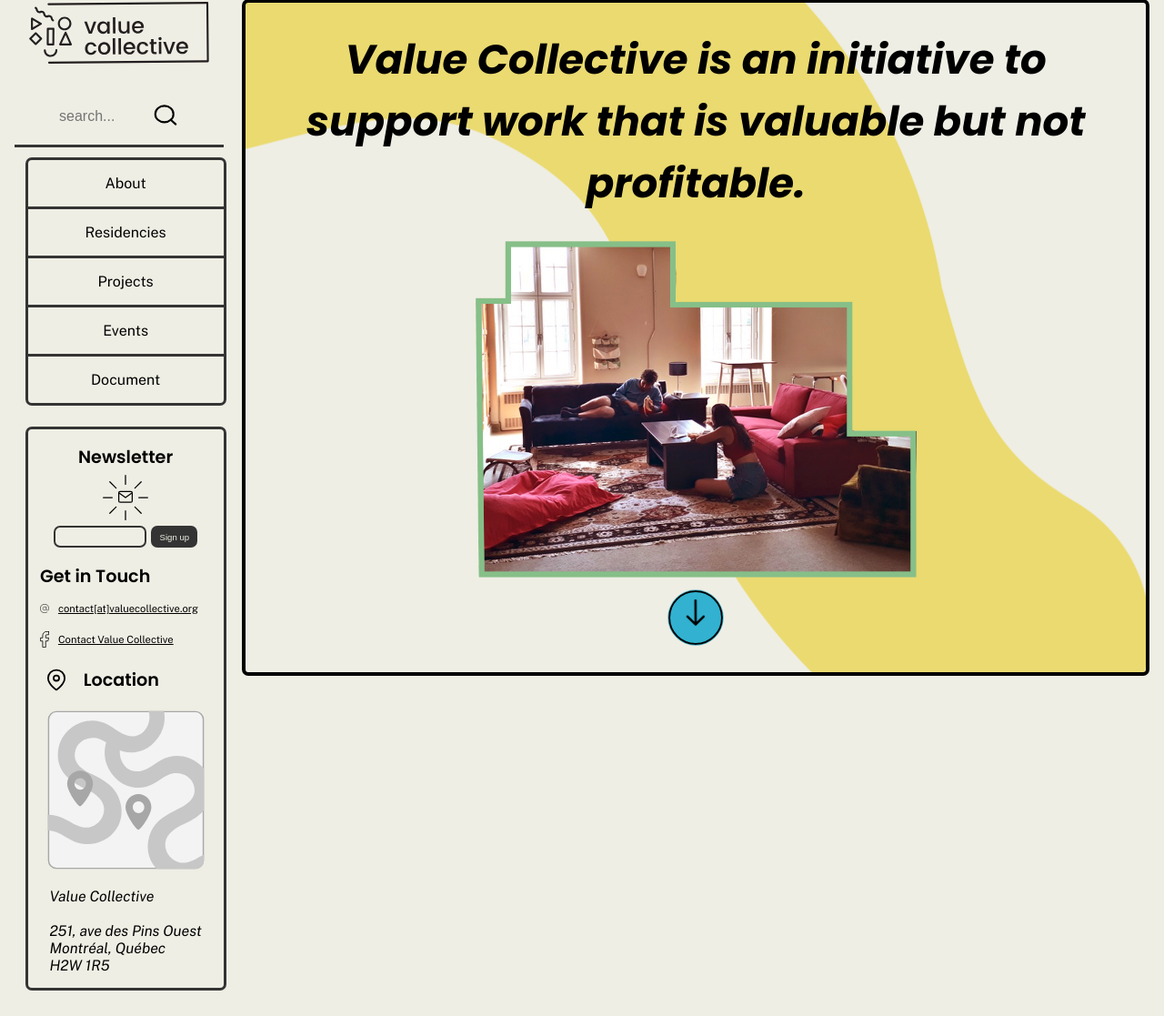
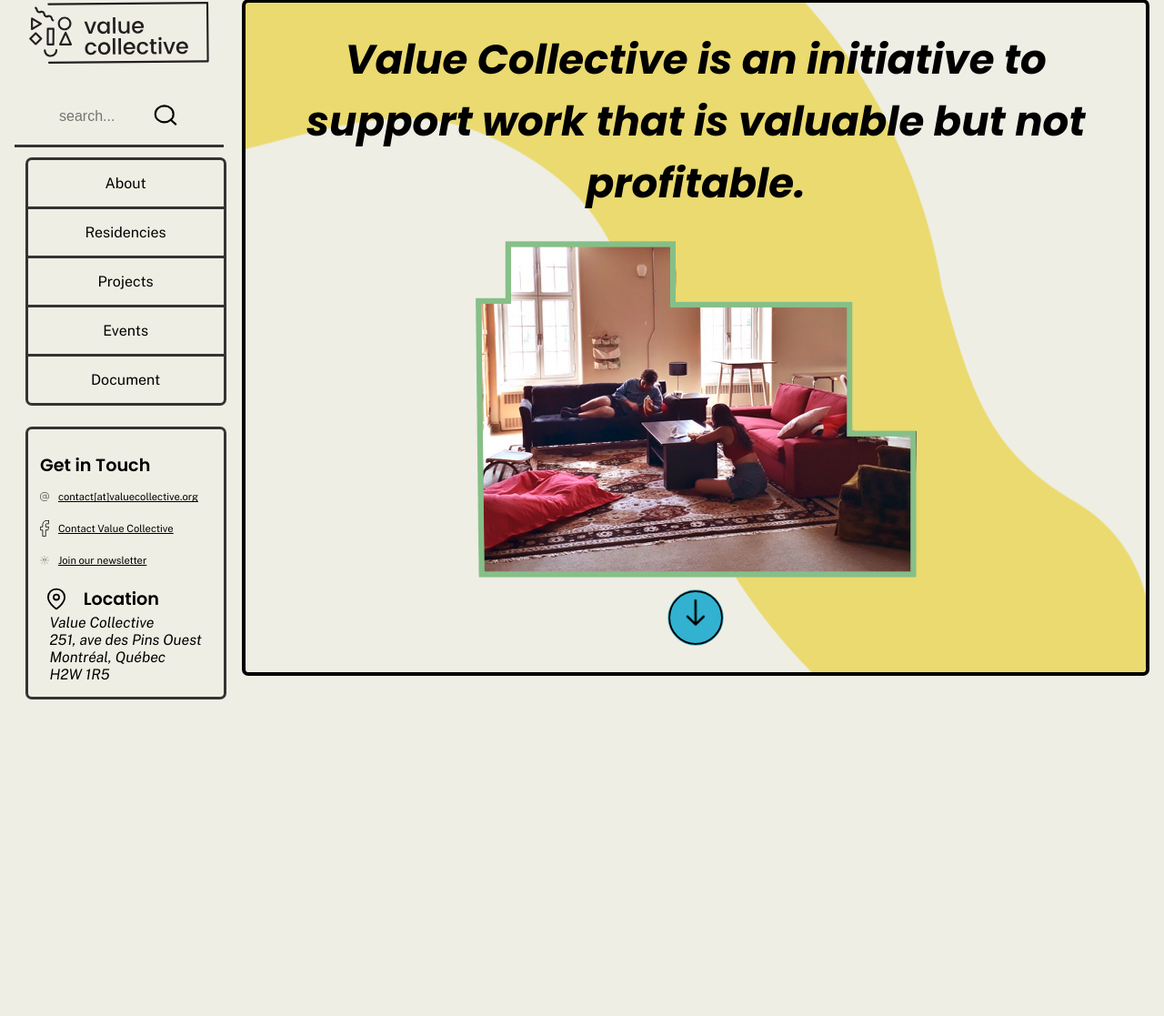
Before and after one commit to lksuenfa/value-collective-website, a PHP site: page /index.php in a window 1280 px wide. Shown: the part 23-1140 px from the top of the page at 91% size. After the commit the page ends 820 px from the top, so only its background shows below. Run offline with PHP 8.4, Linux system fonts and the light colour scheme.

Commit message:
Added newsletter in nav

```diff
--- a/website/main/footerNav.php
+++ b/website/main/footerNav.php
@@ -1,13 +1,4 @@
 <section id="footer" class="frame">
-
-    <div id="newsletter" class="footerSub">
-        <h3 class="bold">Newsletter</h3>
-        <img src="assets/icons/newsletter.svg" alt="letter icon">
-        <form action="">
-            <input type="text">
-            <button type="submit">Sign up</button>
-        </form>
-    </div>
 
     <div id="contact" class="footerSub">
         <h3 class="bold">Get in Touch</h3>
@@ -20,6 +11,11 @@
             <img src="assets/icons/fb.svg" alt="facebook icon">
             <a href="">Contact Value Collective</a>
         </div>
+
+        <div class="contactMethod">
+            <img src="assets/icons/newsletter.svg" alt="newsletter icon">
+            <a href="">Join our newsletter</a>
+        </div>
     </div>
 
     <div id="location">
@@ -29,12 +25,11 @@
         </div>
 
         <div class="addressWrapper">
-            <img src="assets/images/Small Cards,Map.svg" alt="black and white illustration of a map">
             <address>
-                Value Collective <br> <br>
+                Value Collective</br>
 
-                251, ave des Pins Ouest <br>
-                Montréal, Québec <br>
+                251, ave des Pins Ouest </br>
+                Montréal, Québec </br>
                 H2W 1R5
 
             </address>
```
